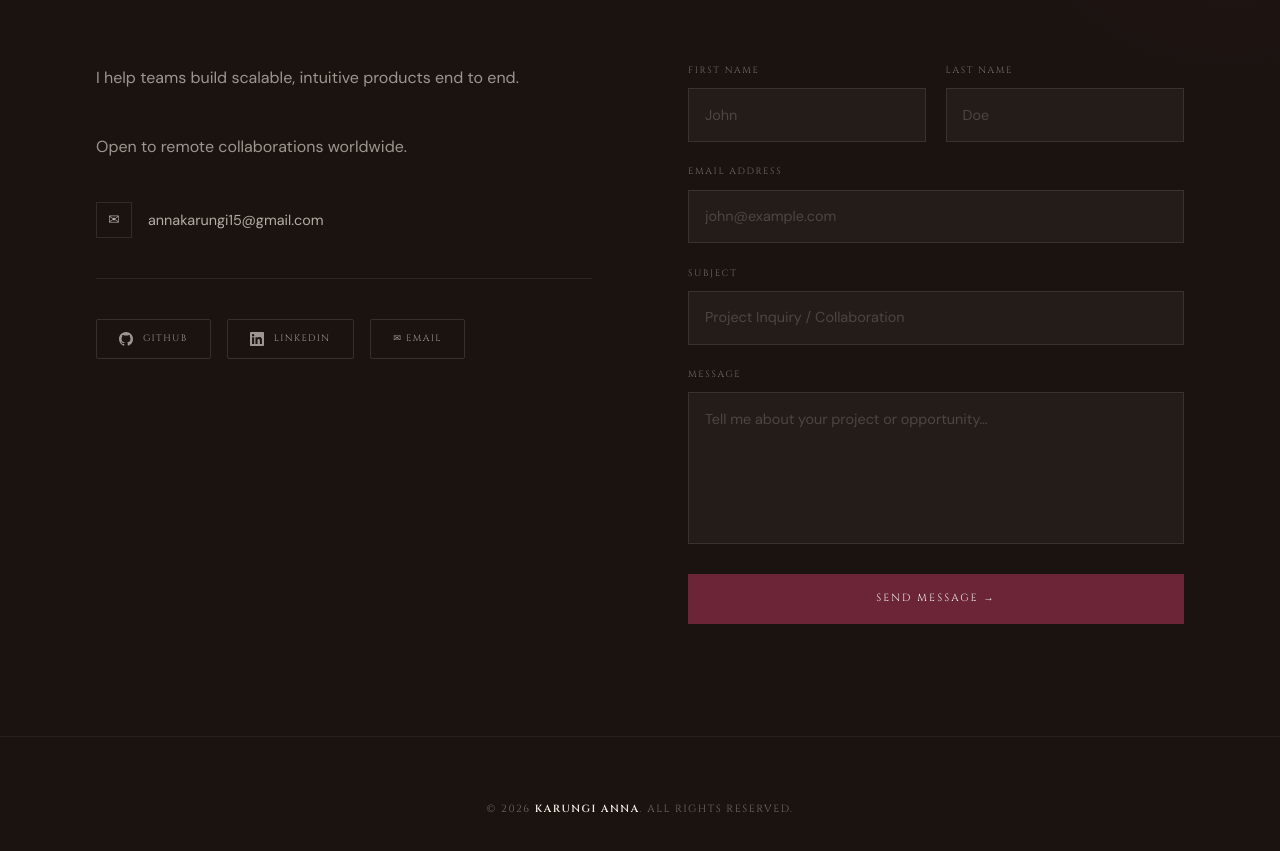
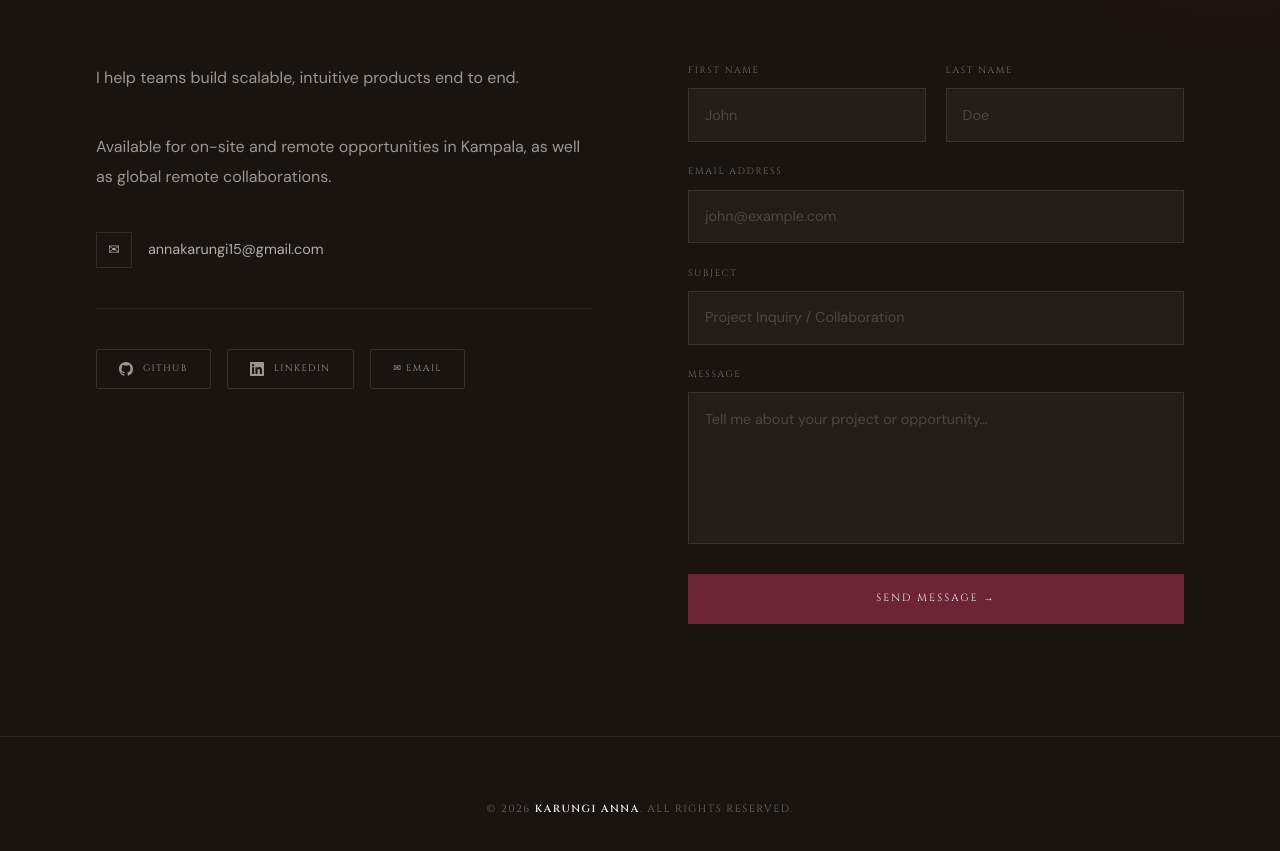
Before and after one commit to KarungiAnna/Portfolio, a Next.js app: page / in a window 1280 px wide. Shown: the part 2940-3791 px from the top of the page. Built offline with nearby package versions, Linux system fonts and the light colour scheme; no server answers; the database is empty.

Commit message:
Feat: Add Vercel Analytics and update contact text

```diff
--- a/package.json
+++ b/package.json
@@ -19,6 +19,7 @@
     "@hookform/resolvers": "^5.0.1",
     "@neondatabase/serverless": "^0.10.4",
     "@react-pdf/renderer": "^4.5.1",
+    "@vercel/analytics": "^2.0.1",
     "bcryptjs": "^3.0.3",
     "drizzle-orm": "^0.45.2",
     "iron-session": "^8.0.4",
--- a/src/app/layout.tsx
+++ b/src/app/layout.tsx
@@ -1,5 +1,6 @@
 import type { Metadata } from 'next';
 import { Cormorant_Garamond, Cinzel, DM_Sans } from 'next/font/google';
+import { Analytics } from '@vercel/analytics/react';
 import './globals.css';
 
 const cormorant = Cormorant_Garamond({
@@ -42,6 +43,7 @@ export default function RootLayout({
     >
       <body className="min-h-full flex flex-col relative">
         {children}
+        <Analytics />
       </body>
     </html>
   );
--- a/src/components/ContactSection/ContactSection.tsx
+++ b/src/components/ContactSection/ContactSection.tsx
@@ -18,7 +18,7 @@ export default function ContactSection() {
       <div className={styles.contactGrid}>
         <FadeIn className={styles.contactText}>
           <p>I help teams build scalable, intuitive products end to end.</p>
-          <p>Open to remote collaborations worldwide.</p>
+          <p>Available for on-site and remote opportunities in Kampala, as well as global remote collaborations.</p>
 
           <div className={styles.contactInfoList}>
             <a href="mailto:annakarungi15@gmail.com" className={styles.contactInfoItem}>
```
Also changed, not shown: 1 other file (tests, documents, lock files or other folders).
